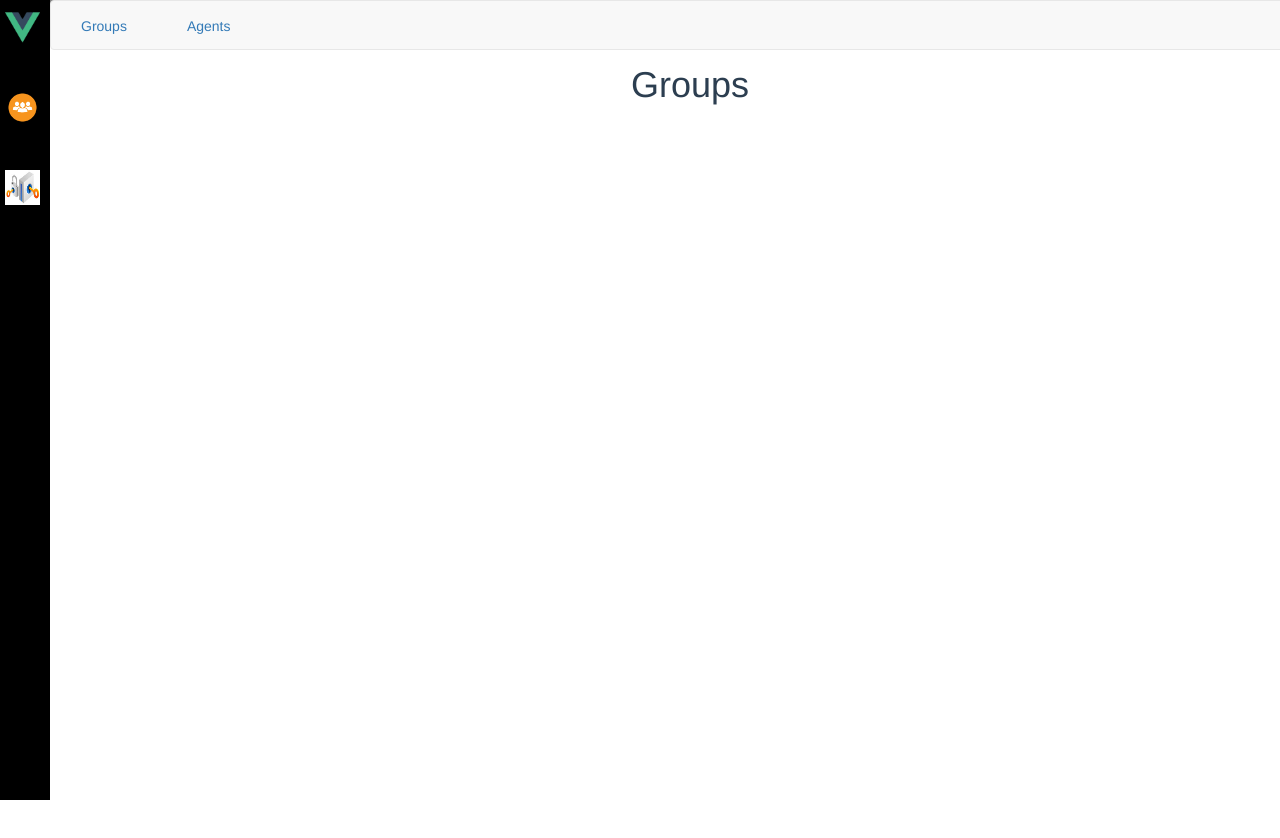
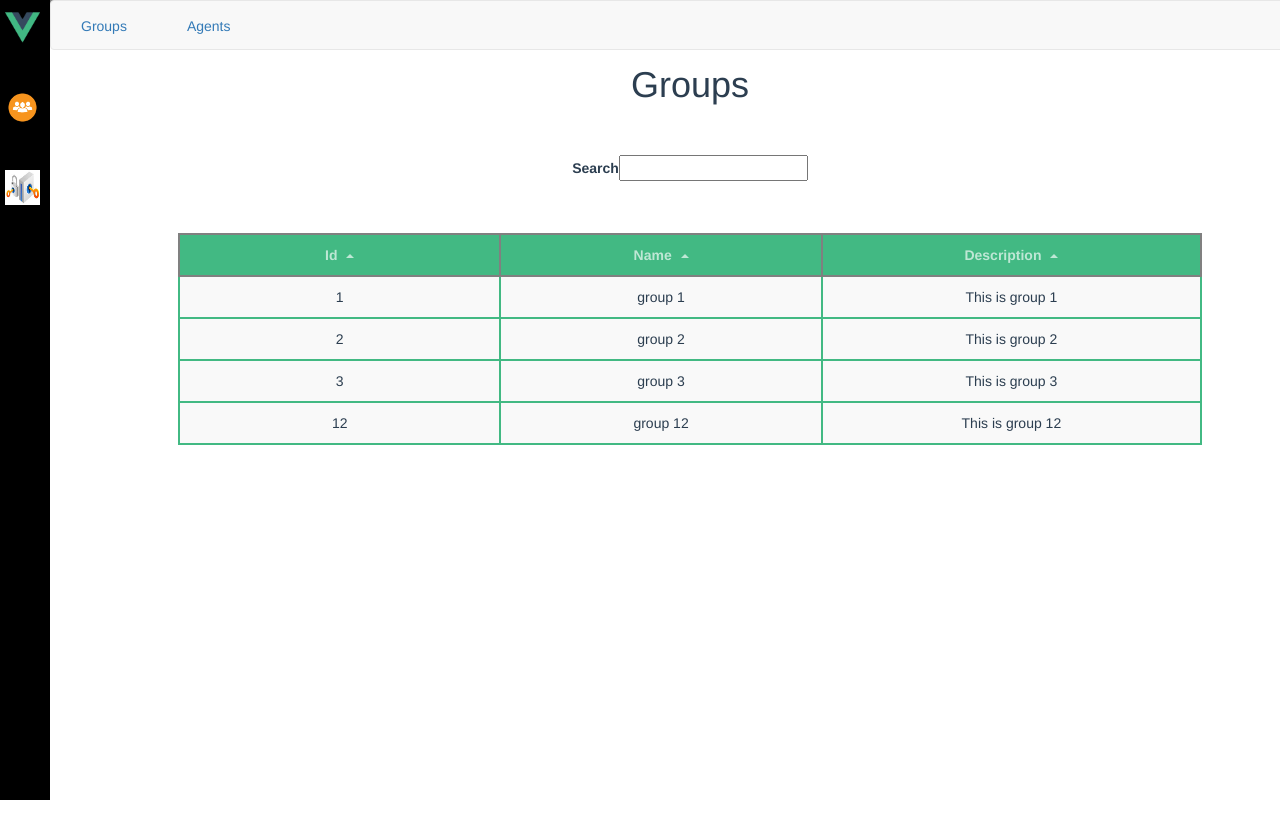
Before and after one commit to ingabe/AdminClient, a Vue app: page /TenantResources/Groups in a window 1280 px wide. Shown: the top 838 px of the page. Built offline with nearby package versions, Linux system fonts and the light colour scheme; what vue-resource would draw is missing.

Commit message:
Add grid to the Groups

```diff
--- a/src/components/Groups.vue
+++ b/src/components/Groups.vue
@@ -1,14 +1,49 @@
 <template>
-  <h1>{{message}}</h1>
+  <div>
+    <h1>{{message}}</h1>
+    <form id="search" class="searchForm">
+      <label>Search</label>
+      <input name="query" v-model="searchQuery">
+    </form>
+    <div class="groupsGrid">
+      <grid :data="gridData" :columns="gridColumns" :filter-key="searchQuery"></grid>
+    </div>
+  </div>
 </template>
 
 <script>
+import grid from './basicComponents/grid'
+import groupService from '../services/group.service'
+
 export default {
   name: 'Groups',
   data () {
     return {
-      message: 'Groups'
+      message: 'Groups',
+      searchQuery: '',
+      gridColumns: ['id', 'name', 'description'],
+      gridData: []
     }
+  },
+  created () {
+    groupService.getGroups().then(groups => this.gridData = groups)
+    return
+  },
+  components: {
+    grid
   }
 }
 </script>
+
+<style lang="scss" scoped>
+
+    .searchForm{
+      margin: 50px;
+    }
+
+    .groupsGrid {
+      margin-top: 50px;
+      display: block;
+    }
+
+</style>
--- /dev/null
+++ b/src/components/basicComponents/grid.vue
@@ -0,0 +1,148 @@
+<template>
+  <table>
+    <thead>
+      <tr>
+        <th v-for="key in columns"
+          @click="sortBy(key)"
+          :class="{ active: sortKey == key }">
+          {{ key | capitalize }}
+          <span class="arrow" :class="sortOrders[key] > 0 ? 'asc' : 'dsc'">
+          </span>
+        </th>
+      </tr>
+    </thead>
+    <tbody>
+      <tr v-for="entry in filteredData">
+        <td v-for="key in columns">
+          {{entry[key]}}
+        </td>
+      </tr>
+    </tbody>
+  </table>
+</template>
+
+<script>
+export default {
+  name: 'grid',
+  props: {
+    data: Array,
+    columns: Array,
+    filterKey: String
+  },
+  data: function () {
+    var sortOrders = {}
+    this.columns.forEach(function (key) {
+      sortOrders[key] = 1
+    })
+    return {
+      sortKey: '',
+      sortOrders: sortOrders
+    }
+  },
+  computed: {
+    filteredData: function () {
+      var sortKey = this.sortKey
+      var filterKey = this.filterKey && this.filterKey.toLowerCase()
+      var order = this.sortOrders[sortKey] || 1
+      var data = this.data
+      if (filterKey) {
+        data = data.filter(function (row) {
+          return Object.keys(row).some(function (key) {
+            return String(row[key]).toLowerCase().indexOf(filterKey) > -1
+          })
+        })
+      }
+      if (sortKey) {
+        data = data.slice().sort(function (a, b) {
+          a = a[sortKey]
+          b = b[sortKey]
+          return (a === b ? 0 : a > b ? 1 : -1) * order
+        })
+      }
+      return data
+    }
+  },
+  filters: {
+    capitalize: function (str) {
+      return str.charAt(0).toUpperCase() + str.slice(1)
+    }
+  },
+  methods: {
+    sortBy: function (key) {
+      this.sortKey = key
+      this.sortOrders[key] = this.sortOrders[key] * -1
+    }
+  }
+}
+</script>
+
+<!-- Add "scoped" attribute to limit CSS to this component only -->
+<style scoped>
+body {
+  font-family: Helvetica Neue, Arial, sans-serif;
+  font-size: 14px;
+  color: #444;
+}
+
+table {
+    width: 80%;
+    margin: auto;
+
+  border: 2px solid #42b983;
+  border-radius: 3px;
+  background-color: #fff;
+}
+
+th {
+    border:  2px solid grey;
+    text-align: center;
+
+  background-color: #42b983;
+  color: rgba(255,255,255,0.66);
+  cursor: pointer;
+  -webkit-user-select: none;
+  -moz-user-select: none;
+  -ms-user-select: none;
+  user-select: none;
+}
+
+td {
+    border:  2px solid #42b983;
+
+  background-color: #f9f9f9;
+}
+
+th, td {
+  min-width: 120px;
+  padding: 10px 20px;
+}
+
+th.active {
+  color: #fff;
+}
+
+th.active .arrow {
+  opacity: 1;
+}
+
+.arrow {
+  display: inline-block;
+  vertical-align: middle;
+  width: 0;
+  height: 0;
+  margin-left: 5px;
+  opacity: 0.66;
+}
+
+.arrow.asc {
+  border-left: 4px solid transparent;
+  border-right: 4px solid transparent;
+  border-bottom: 4px solid #fff;
+}
+
+.arrow.dsc {
+  border-left: 4px solid transparent;
+  border-right: 4px solid transparent;
+  border-top: 4px solid #fff;
+}
+</style>
--- /dev/null
+++ b/src/services/group.service.js
@@ -0,0 +1,22 @@
+export function getGroups () {
+  return new Promise((resolve, reject) => {
+    setTimeout(() => {
+      resolve(generateGroups())
+    }, 1000)
+  })
+}
+
+function generateGroups () {
+  var groups = []
+
+  groups.push({id: 1, name: 'group 1', description: 'This is group 1'})
+  groups.push({id: 2, name: 'group 2', description: 'This is group 2'})
+  groups.push({id: 3, name: 'group 3', description: 'This is group 3'})
+  groups.push({id: 12, name: 'group 12', description: 'This is group 12'})
+
+  return groups
+}
+
+export default {
+  getGroups
+}
```
